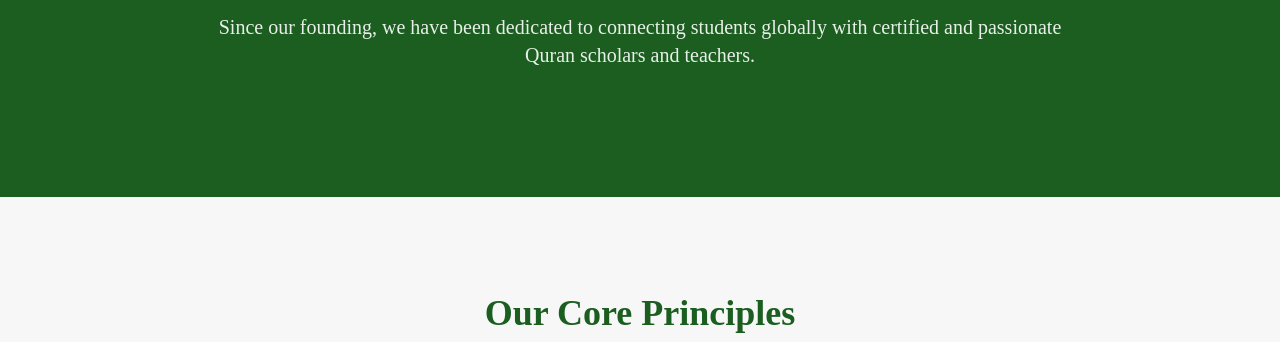
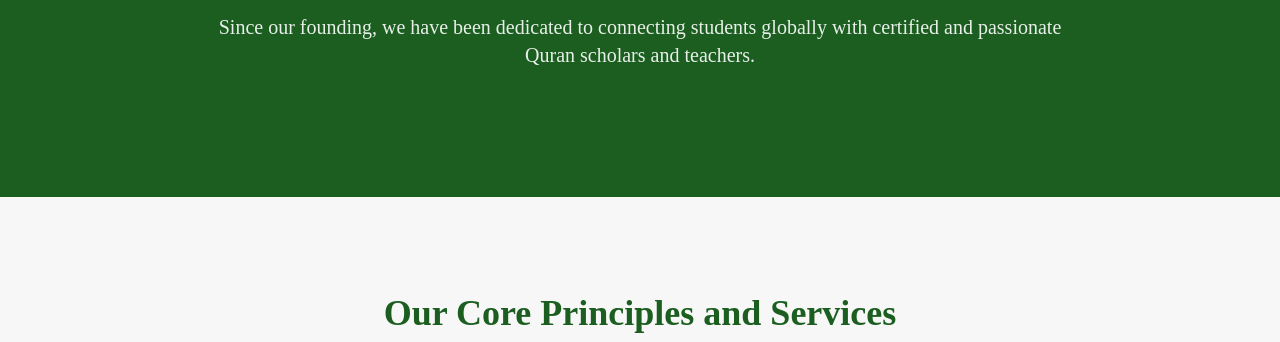
Before and after one commit to quranwisdomacademy/quranwisdomacademy, a plain HTML site: page about.html in a window 1280 px wide. Shown: the part 443-785 px from the top of the page. Drawn offline with nearby package versions, Linux system fonts and the light colour scheme; a web font is replaced by a local one.

Commit message:
Update about.html

```diff
--- a/about.html
+++ b/about.html
@@ -137,7 +137,7 @@
     <!-- Mission, Vision, and Values Section -->
     <section class="py-20 md:py-24 max-w-7xl mx-auto px-4 sm:px-6 lg:px-8">
         <div class="text-center mb-16">
-            <h2 class="text-4xl font-extrabold text-primary mb-3">Our Core Principles</h2>
+            <h2 class="text-4xl font-extrabold text-primary mb-3">Our Core Principles and Services</h2>
             <p class="text-lg text-gray-600">Driving everything we do, from curriculum design to student support.</p>
         </div>
 
```
